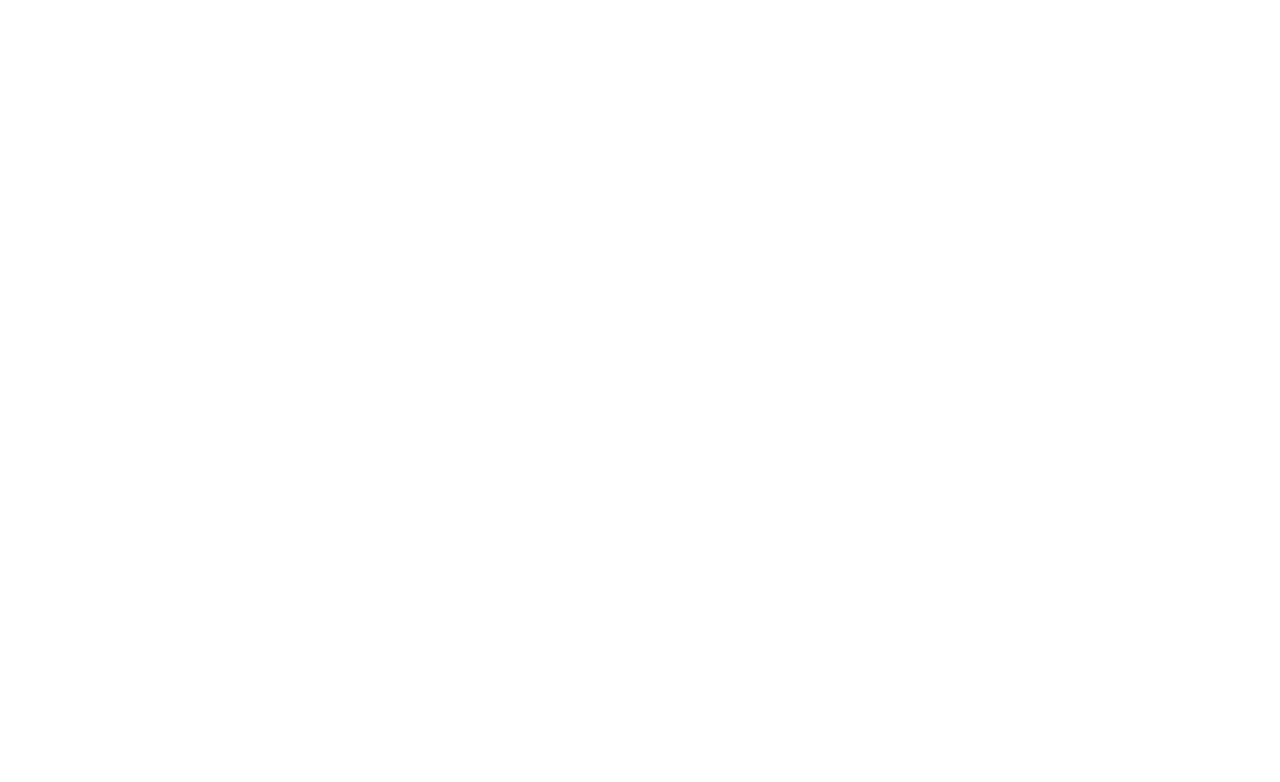
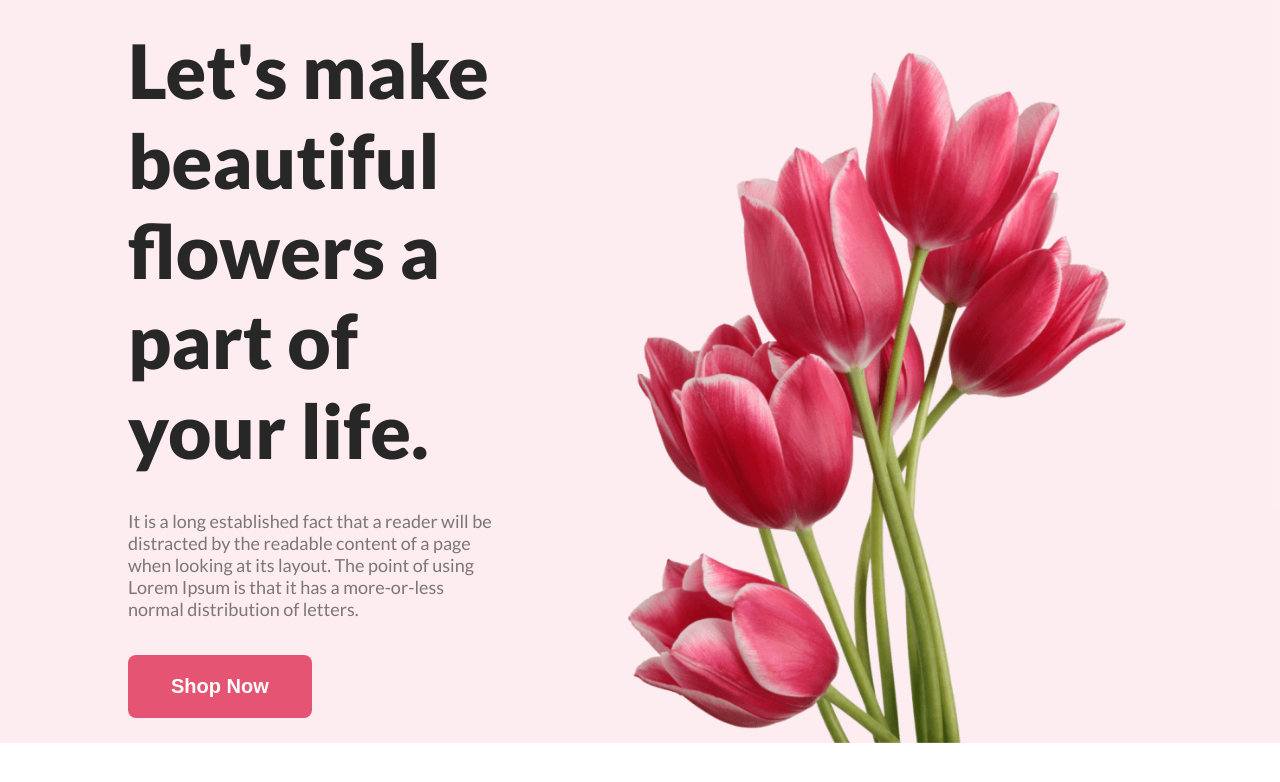
Before and after one commit to syedashiqbd/Flower-Shop-Assignment-by-Ashiq, a plain HTML site: page index.html in a window 1280 px wide. Drawn offline with Linux system fonts and the light colour scheme.

Commit message:
header section done

```diff
--- a/index.html
+++ b/index.html
@@ -4,6 +4,31 @@
     <meta charset="UTF-8" />
     <meta name="viewport" content="width=device-width, initial-scale=1.0" />
     <title>Welcome Our Flower Shop</title>
+    <link rel="stylesheet" href="style.css" />
   </head>
-  <body></body>
+  <body>
+    <!-- Banner markup start -->
+    <header class="bg_color">
+      <div class="banner_info container">
+        <div class="banner_left_info">
+          <h1>
+            Let's make <br />
+            beautiful flowers a <br />
+            part of your life.
+          </h1>
+          <p>
+            It is a long established fact that a reader will be distracted by
+            the readable content of a page when looking at its layout. The point
+            of using Lorem Ipsum is that it has a more-or-less normal
+            distribution of letters.
+          </p>
+          <button class="primary_btn">Shop Now</button>
+        </div>
+        <div class="banner_right_flower">
+          <img src="./assets/banner.png" alt="Flower Image" />
+        </div>
+      </div>
+    </header>
+    <!-- Banner markup end -->
+  </body>
 </html>
--- a/style.css
+++ b/style.css
@@ -0,0 +1,61 @@
+@import url("https://fonts.googleapis.com/css2?family=Lato:wght@400;700;900&display=swap");
+
+* {
+  margin: 0;
+  padding: 0;
+  box-sizing: border-box;
+}
+
+body {
+  font-family: "Lato", sans-serif;
+}
+
+/* Shared style */
+.container {
+  width: 80%;
+  margin: 0 auto;
+}
+.bg_color {
+  background-color: rgba(229, 84, 115, 0.1);
+}
+p {
+  color: rgba(39, 39, 39, 0.6);
+  font-size: 18px;
+}
+.primary_btn {
+  border-radius: 8px;
+  background: #e55473;
+  padding: 20px 43px;
+  border: none;
+  color: #fff;
+  font-size: 20px;
+  font-weight: 700;
+}
+
+/* banner style start */
+.banner_info {
+  display: flex;
+  align-items: center;
+  gap: 100px;
+}
+.banner_left_info {
+  width: 60%;
+}
+.banner_left_info h1 {
+  color: #272727;
+  font-size: 75px;
+  font-weight: 800;
+}
+.banner_left_info p {
+  margin: 35px 0;
+}
+
+.banner_right_flower {
+  margin-top: 50px;
+  display: flex;
+  align-items: end;
+}
+.banner_right_flower img {
+  width: 550px;
+}
+/* banner style end */
```
